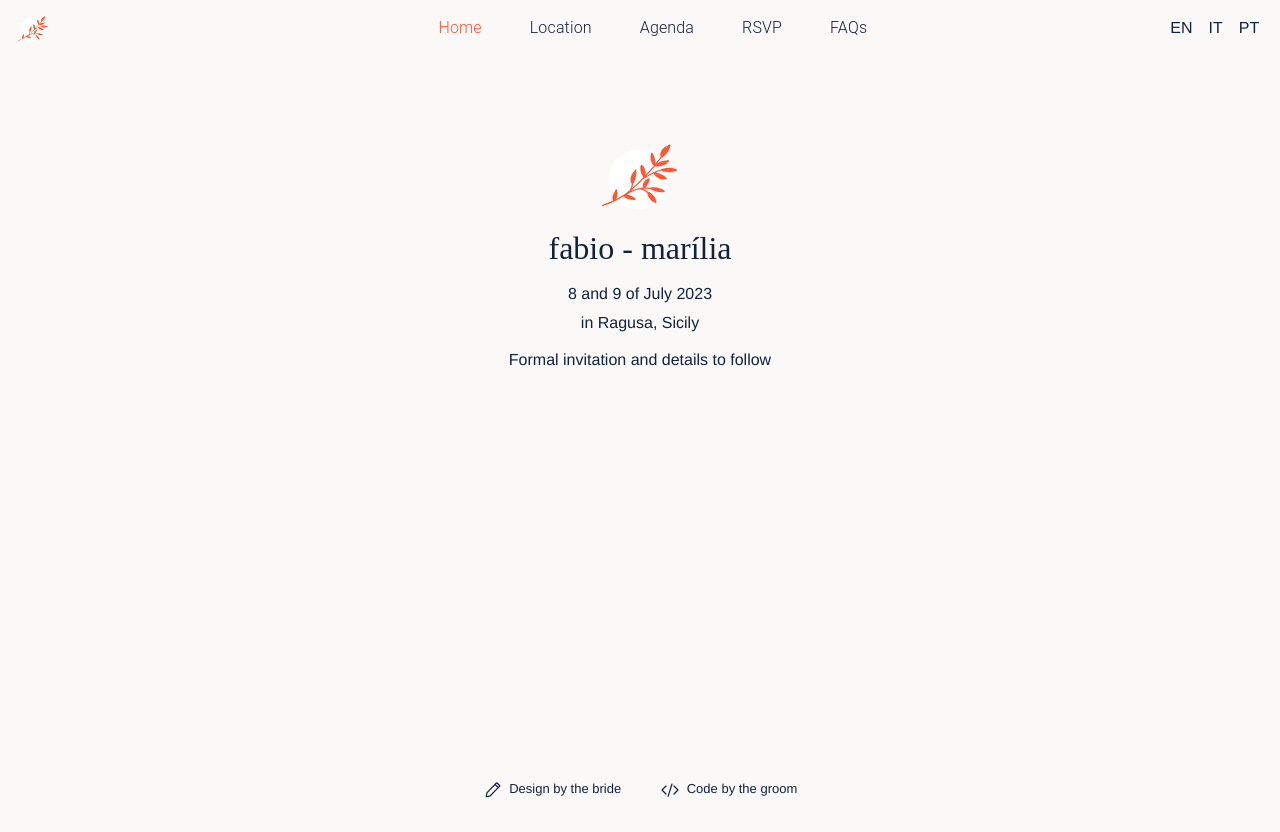
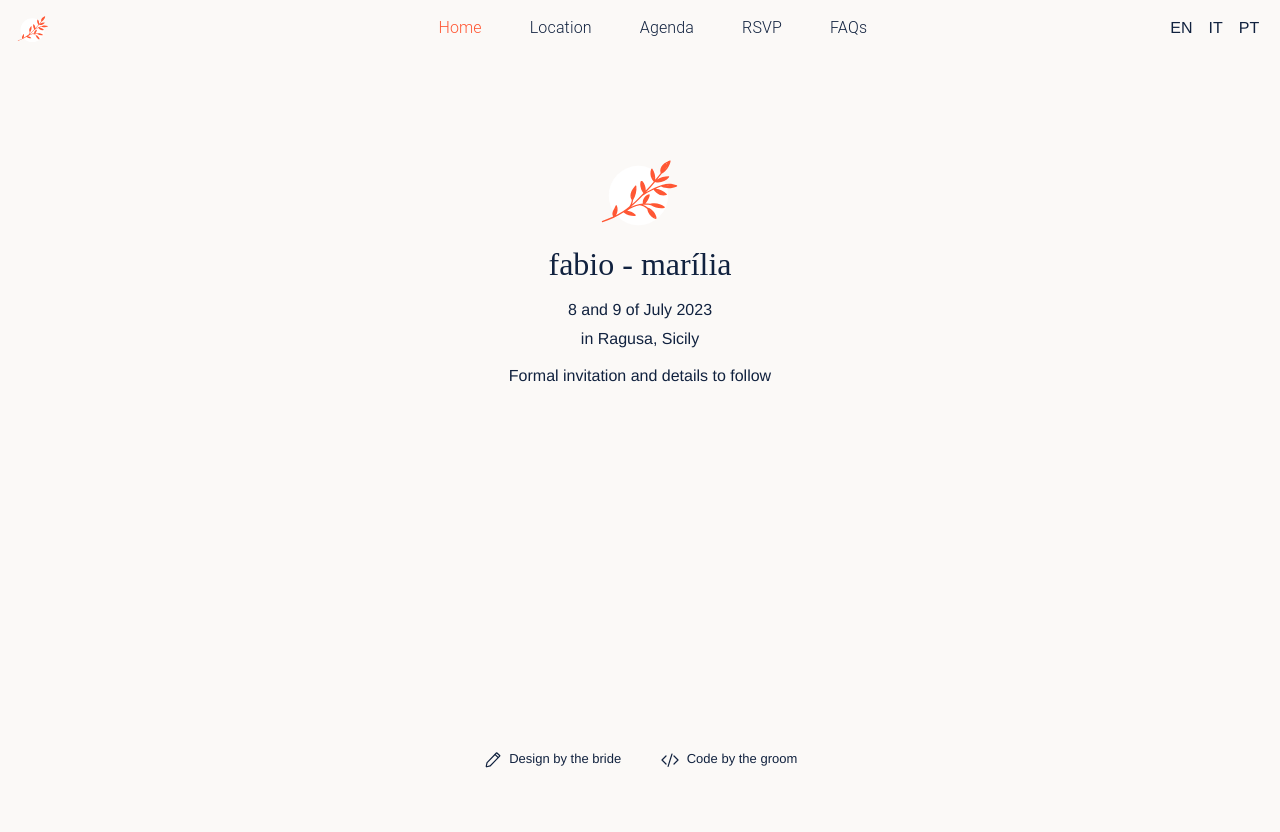
Before and after one commit to arci/wedding, a React (Create React App) app: page / in a window 1280 px wide. After the commit the page ends 800 px from the top, so only its background shows below. Built offline with nearby package versions, Linux system fonts and the light colour scheme; what @googlemaps/react-wrapper would draw is missing.

Commit message:
fix footer css

```diff
--- a/src/App.css
+++ b/src/App.css
@@ -5,6 +5,7 @@
 
 .page {
   margin: 0 1em;
+  min-height: calc(100vh - 150px);
 }
 
 .page-title {
@@ -36,8 +37,8 @@
 }
 
 @media only screen and (min-width: 900px) {
-  .App .logo {
-    margin-top: 7em;
+  .page {
+    min-height: calc(100vh - 250px);
   }
 
   .page {
--- a/src/components/Footer/Footer.css
+++ b/src/components/Footer/Footer.css
@@ -1,11 +1,12 @@
 #footer {
-    position: absolute;
+    position: relative;
     bottom: 0;
     left: 0;
+    right: 0;
     width: 100%;
     display: flex;
     justify-content: center;
-    padding-bottom: 20px;
+    padding: 40px 0 20px 0;
 }
 
 #footer div {
@@ -26,10 +27,6 @@
 
 
 @media only screen and (min-width: 900px) {
-    #footer {
-        padding-bottom: 0;
-    }
-
     #footer .groom {
         margin-left: 3em;
     }
--- a/src/components/Home/Home.css
+++ b/src/components/Home/Home.css
@@ -1,11 +1,11 @@
 #home {
     text-align: center;
-    margin-top: 2em;
 }
 
 #home .logo {
     height: 20vmin;
     pointer-events: none;
+    margin-top: 2em;
 }
 
 #home div {
@@ -27,6 +27,7 @@
 
 @media only screen and (min-width: 900px) {
     #home .logo {
+        margin-top: 5em;
         height: 10vmin;
     }
 }
--- a/src/components/Location/Map.css
+++ b/src/components/Location/Map.css
@@ -1,7 +1,3 @@
 #map {
     height: 500px;
 }
-
-.anchor {
-    height: 100px;
-}
--- a/src/components/Location/Map.tsx
+++ b/src/components/Location/Map.tsx
@@ -119,7 +119,6 @@ function Map(props: MapProps) {
     return (
         <>
             <div ref={ref} id="map" />
-            <p className="anchor" />
         </>
     )
 }
--- a/src/index.css
+++ b/src/index.css
@@ -1,6 +1,6 @@
 html,
 body {
-  height: 100%;
+  height: 90vh;
   padding: 0;
   margin: 0;
 }
```
